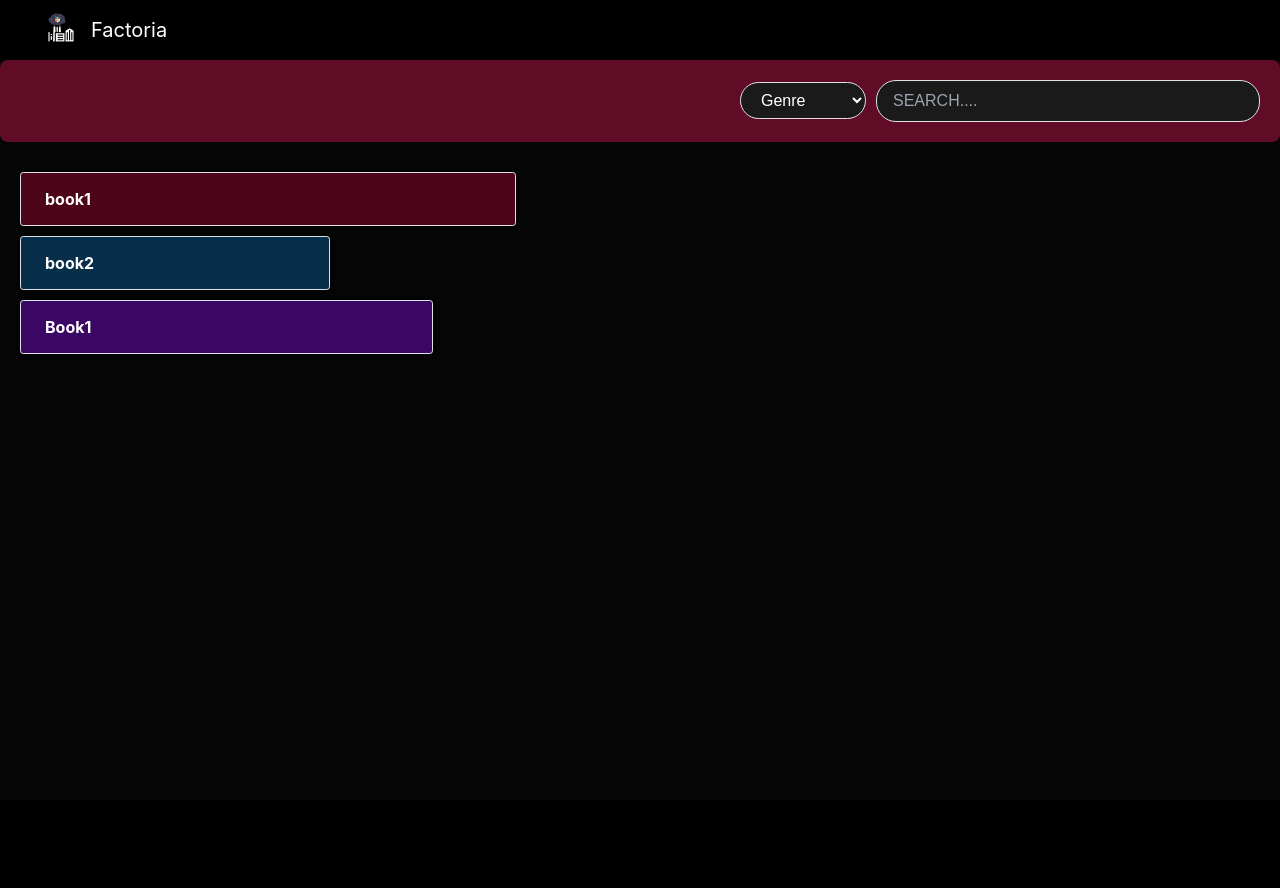
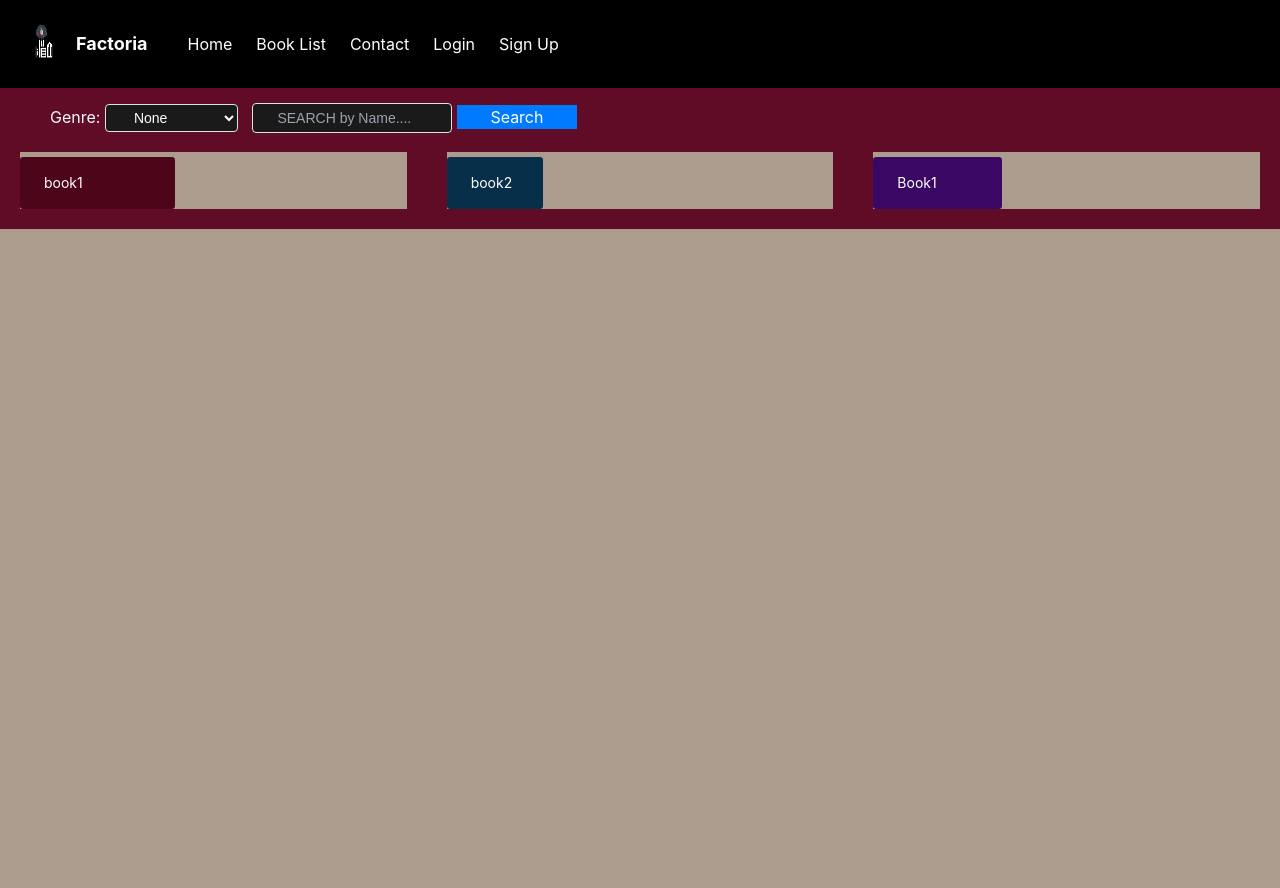
Before and after one commit to ryukiaaa/OnlineLibrary, a Django app: page /books/ in a window 1280 px wide. Before the commit the page ends 354 px from the top, so only its background shows below. Run offline with Django 5.2, Linux system fonts and the light colour scheme; data comes from the database, SQL or seed files in the repository; some libraries are stand-ins or nearby versions.

Commit message:
Update books page
Fix UI and fix navbar bug

```diff
--- a/libManagement/templates/base.html
+++ b/libManagement/templates/base.html
@@ -1,4 +1,3 @@
-
 <!DOCTYPE html>
 <html lang="en">
     <head>
@@ -11,9 +10,7 @@
         {% endblock %}
       </title>
       {% tailwind_css %}
-
       <link rel="stylesheet" href="https://stackpath.bootstrapcdn.com/bootstrap/4.3.1/css/bootstrap.min.css"  rel="stylesheet" />
-
       <script src="https://cdn.tailwindcss.com"></script>
       <style>
         nav {
@@ -37,7 +34,6 @@
             display: flex;
             flex-wrap: wrap;
             gap: 5px;
-
             align-items: center;
             border: none;
          }
@@ -123,99 +119,121 @@
               background-color: #610C27;
           }
 
+          .booklist {
+            background-color: #f5f5f5;
+          }
+
           .filter {
             background-color: #610C27;
-              padding: 20px;
-              width: 100%;
-              display: flex;
-              align-content: end;
-              border-radius: 8px;
-              justify-content: flex-end;
+            padding: 15px;
+            padding-left: 50px;
+            width: 100vw;
+            position: relative;
+            left: 50%;
+            right: 50%;
+            transform: translateX(-50%);
+            padding-right: 50px;
+            gap: 1rem;
           }
 
           .filter select,
           .filter input {
             font-family: Arial, sans-serif;
-              padding: 10px;
+            padding: 8px 16px;
             border-radius: 20px;
             outline: none;
+            background-color: #1a1a1a;
+            color: white;
+            border: 1px solid #333;
+          }
+
+          .filter select {
+            min-width: 120px;
           }
 
           .filter input {
+            width: 200px;
+          }
+
+          .pile {
+            display: flex;
+            flex-direction: column;
+            border-bottom: 20px solid #610C27;
+          }
+
+          .book-pile {
+            display: block;
+            margin-top: 5px;
+            padding: 0.5rem 1rem;
+            padding-top: 0;
+            font-size: 0.875rem;
+            transition: all 0.2s ease;
+            cursor: pointer;
+            }
+
+            .book-pile:hover {
+            transform: scale(1.05);
+            transition: transform 0.3s ease-in-out;
+            }
+
+            .booklist input {
             flex-grow: 1;
             margin-left: 10px;
             }
 
+          .shelf{
+            border-right: 20px solid #610C27;
+            border-left: 20px solid #610C27;
 
-          .pile {
+          }
+          .bt {
+            width: 120px;
+            padding: 0px;
+            margin: 0px;
+            border: none;
 
-              padding: 20px;
-              width: 100%;
-              border-radius: 8px;
          }
 
-          .pile div {
-              margin: 10px 0;
-              padding: 15px;
-              border-radius: 8px;
-              font-size: 1rem;
-              font-weight: bold;
-          }
-
-          .pile div:hover {
-              transform: scale(1.02);
-              transition: transform 0.2s ease-in-out;
-          }
-/*
-          .booklist{
-            background-color: #AC9C8D;
-          } */
       </style>
     </head>
     <body>
         {% load static %}
-        <nav class="navbar navbar-expand-lg navbar-dark bg-black">
-            <div class="container-fluid">
-                <a class="navbar-brand d-flex align-items-center" href="#">
-                    <img src="{% static 'images/logoo0.png' %}" alt="Home Icon" width="60" height="40">
-                    Factoria
-                </a>
+        <nav class="bg-black p-4 flex justify-left items-center">
+            <div class="flex items-center gap-3">
+                <img src="{% static 'images/logoo0.png' %}" alt="Logo" class="h-10 w-10">
+                <span class="text-lg font-bold text-white">Factoria</span>
+            </div>
 
-            <button class="navbar-toggler" type="button" data-toggle="collapse" data-target="#navbarNav" aria-controls="navbarNav" aria-expanded="false" aria-label="Toggle navigation"><span class="navbar-toggler-icon"></span></button>
-            <div class="collapse navbar-collapse" id="navbarNav">
-              <ul class="navbar-nav mr-auto">
-                <li class="nav-item active">
-                  <a class="nav-link" href="#">Home</a>
+            <div class="flex items-left space-x-6 mx-10">
+                <ul class="flex space-x-6">
+                    <li class="nav-item">
+                        <a class="hover:text-gray-300 text-white" href="http://127.0.0.1:8000/">Home</a>
                     </li>
                     <li class="nav-item">
-                  <a class="nav-link" href="#">Book List</a>
+                        <a class="hover:text-gray-300 text-white" href="http://127.0.0.1:8000/books">Book List</a>
                     </li>
                     <li class="nav-item">
-                  <a class="nav-link" href="#">Contact</a>
+                        <a class="hover:text-gray-300 text-white" href="#">Contact</a>
                     </li>
                     {% if user.is_authenticated %}
                         <li class="nav-item">
-                            <a class="nav-link" href="#">Profile</a>
+                            <a class="hover:text-gray-300 text-white" href="#">Profile</a>
                         </li>
                         <li class="nav-item">
-                            <a class="nav-link" href="#">Logout</a>
+                            <a class="hover:text-gray-300 text-white" href="#">Logout</a>
                         </li>
                     {% else %}
                         <li class="nav-item">
-                            <a class="nav-link" href="#">Login</a>
+                            <a class="hover:text-gray-300 text-white" href="login">Login</a>
                         </li>
                         <li class="nav-item">
-                            <a class="nav-link" href="#">Sign Up</a>
+                            <a class="hover:text-gray-300 text-white" href="register">Sign Up</a>
                         </li>
                     {% endif %}
                 </ul>
             </div>
-            </div>
         </nav>
         {% block content %} {% endblock %}
-          <script src="https://code.jquery.com/jquery-3.3.1.min.js"></script>
-          <script src="https://stackpath.bootstrapcdn.com/bootstrap/4.3.1/js/bootstrap.bundle.min.js" ></script>
-
     </body>
 
 </html>
--- a/libManagement/templates/books.html
+++ b/libManagement/templates/books.html
@@ -1,38 +1,39 @@
 {% extends "base.html" %}
 {% block content %}
 
-<div class="w-full booklist">
+<div class="w-full booklist bg-[#AC9C8D] min-h-screen">
+  <!-- Search and Filter -->
+  <div class="filter">
+    <form method="get">
 
-  <form method="get" class="mb-0">
-    <div class="filter flex items-center">
-      <div class="relative">
+      <label for="genre">Genre: </label>
       <select
           name="genre"
         id="genre"
-            class="px-3 py-2 bg-[#1a1a1a] border border-[#333333] text-white rounded-full focus:ring-0 focus:border-[#333333]">
-            <option value="">Genre</option>
+        class="px-4 py-1 bg-[#1a1a1a] border border-[#333] text-white rounded text-sm focus:ring-0">
+        <option value="">None</option>
         {% for genre in genres %}
             <option value="{{ genre.name }}" {% if genre.name == selected_genre %}selected{% endif %}>
                 {{ genre.name }}
             </option>
         {% endfor %}
     </select>
-      </div>
-
     <input
     type="text"
     name="q"
-          placeholder="SEARCH...."
+    placeholder="SEARCH by Name...."
     value="{{ query|default:'' }}"
-          class="px-3 py-2 w-full max-w-sm bg-[#1a1a1a] border border-[#333333] text-white rounded-full focus:ring-0 focus:border-[#333333]"
+    class="px-4 py-1 w-48 bg-[#1a1a1a] border border-[#333] text-white rounded text-sm focus:ring-0"
     >
+    <button type="submit" class="bt btn-primary">Search</button>
+
+    </form>
   </div>
-  </form>
 
-  <div class="pile">
+  <div class="pile grid grid-cols-3 -gap-2">
     {% for book in books %}
-    <div class="{{ book.width }} {{ book.color }} text-white px-4 py-3 text-sm rounded-sm border border-7f1d1d shadow-sm">
-        <a href="http://127.0.0.1:8000/book/{{ book.id }}" class="no-underline text-white">
+    <div class="shelf">
+      <a href="/book/{{ book.id }}" alt="{{ book.name }}" class="book-pile {{ book.width }} {{ book.color }}  px-4 py-3 text-sm rounded-sm no-underline text-white">
               {{ book.name }}
       </a>
     </div>
--- a/libManagement/templates/home.html
+++ b/libManagement/templates/home.html
@@ -11,11 +11,11 @@
     </div>
 </div>
 
-<div class="card">
-    <div class="card-body">
+<div class="card " >
+    <div class="card-body" >
         {% for book in books %}
             {% if forloop.counter0 >= 18 and forloop.counter0 < 36 %}
-                <a class="flex-nowrap {{ book.style }} {{book.color}} btt" href="book/{{book.id}}" role="button">{{book.name|truncatechars:10}}</a>
+                <a class="flex-nowrap {{ book.style }} {{book.color}} btt " href="book/{{book.id}}" role="button">{{book.name|truncatechars:10}}</a>
             {% endif %}
         {% endfor %}
     </div>
```
Lines whose indentation alone changed are shown as unchanged.
